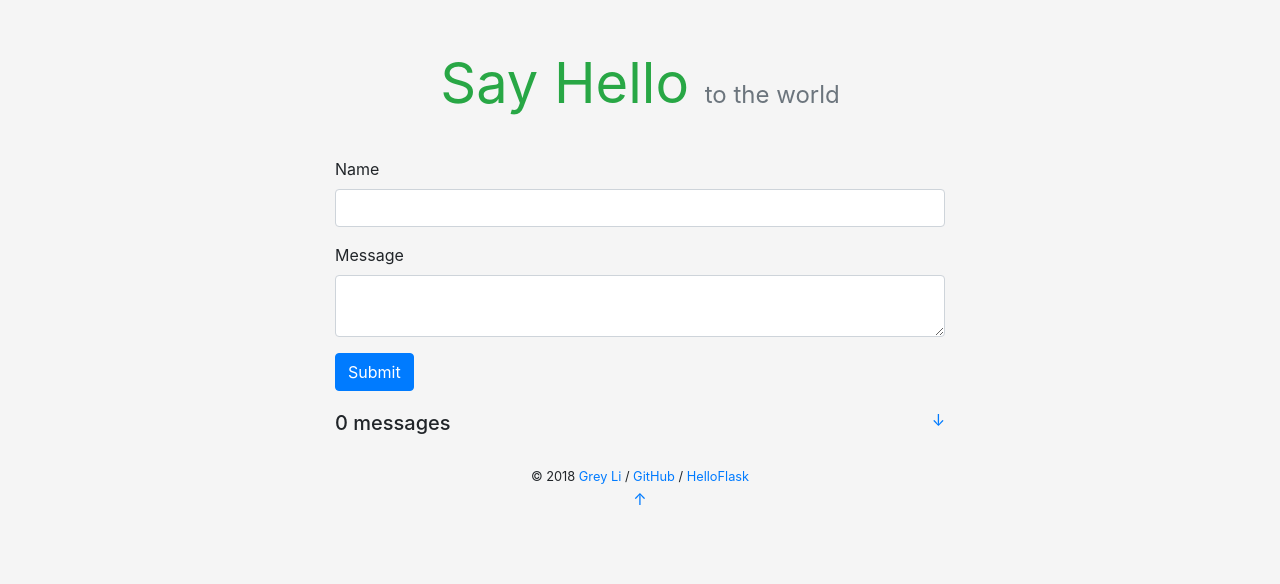
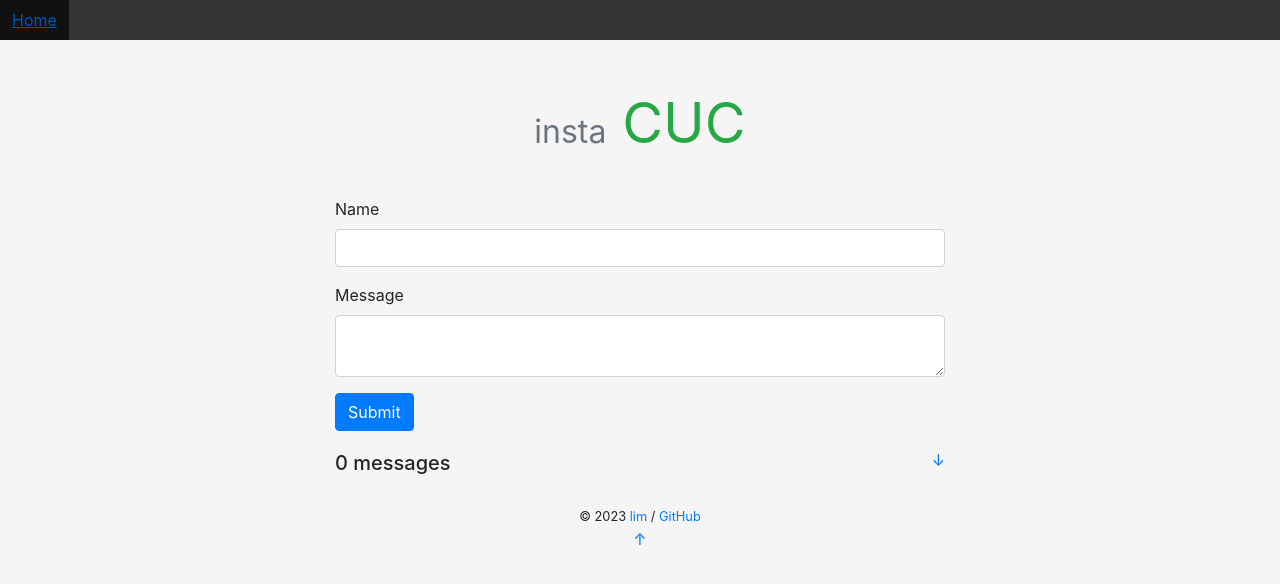
Before and after one commit to Lemoncchi/InstaCUC, a Flask app: page / in a window 1280 px wide. Shown: the top 584 px of the page. Run offline with Flask 2, Linux system fonts and the light colour scheme; data that the repository does not hold is empty; some libraries are stand-ins or nearby versions.

Commit message:
适配 CSS；更新 README.md 中的特色介绍；更新模版 base.html 中的 nav；添加 index 中的图片显示功能；添加示例图片；

```diff
--- a/sayhello/static/css/style.css
+++ b/sayhello/static/css/style.css
@@ -25,7 +25,7 @@
 }
 
 .sub-title {
-    font-size: 24px;
+    font-size: 32px;
 }
 
 @media screen and (max-width: 600px) {
@@ -41,3 +41,32 @@
 footer {
     margin: 20px;
 }
+
+nav ul {
+    list-style-type: none;
+    margin: 0;
+    padding: 0;
+    overflow: hidden;
+    background-color: #333;
+}
+
+nav li {
+    float: left;
+}
+
+nav li a {
+    display: block;
+    color: white;
+    text-align: center;
+    padding: 8px 12px;
+    text-decoration: none;
+}
+
+nav li a:hover {
+    background-color: #111;
+}
+
+.post_img {
+    width: 100%;
+    height: auto;
+}
--- a/sayhello/templates/base.html
+++ b/sayhello/templates/base.html
@@ -9,11 +9,24 @@
     <link rel="stylesheet" href="{{ url_for('static', filename='css/style.css') }}" type="text/css">
 </head>
 <body>
+            <nav>
+                <ul>
+                    <li><a href="{{ url_for('index') }}">Home</a></li>
+                    {#
+                    {% if current_user.is_authenticated %}
+                    <li><a href="{{ url_for('settings') }}">Settings</a></li>
+                    <li><a href="{{ url_for('logout') }}">Logout</a></li>
+                    {% else %}
+                    <li><a href="{{ url_for('login') }}">Login</a></li>
+                    {% endif %}
+                    #}
+                </ul>
+            </nav>
 <main class="container">
     <header>
         <h1 class="text-center display-4">
-            <a href="{{ url_for('index') }}" class="text-success"><strong>Say Hello</strong></a>
-            <small class="text-muted sub-title">to the world</small>
+            <small class="text-muted sub-title">insta</small>
+            <a href="{{ url_for('index') }}" class="text-success"><strong>CUC</strong></a>
         </h1>
     </header>
     {% for message in get_flashed_messages() %}
@@ -25,9 +38,8 @@
     {% block content %}{% endblock %}
     <footer class="text-center">
         {% block footer %}
-            <small> &copy; 2018 <a href="http://greyli.com" title="Written by Grey Li">Grey Li</a> /
-                <a href="https://github.com/greyli/sayhello" title="Fork me on GitHub">GitHub</a> /
-                <a href="http://helloflask.com" title="A HelloFlask project">HelloFlask</a>
+            <small> &copy; 2023 <a href="https://github.com/Mr-Nobodyl" title="Written by lim">lim</a> /
+                <a href="https://github.com/Mr-Nobodyl/SayHello" title="Fork me on GitHub">GitHub</a>
             </small>
             <p><a id="bottom" href="#" title="Go Top">&uarr;</a></p>
         {% endblock %}
--- a/sayhello/templates/index.html
+++ b/sayhello/templates/index.html
@@ -24,6 +24,10 @@
                     </small>
                 </div>
                 <p class="mb-1">{{ message.body }}</p>
+                <p>
+                    <s>"来自 faker 生成的狗屁不同的测试文字"</s>
+                </p>
+                <img src="/static/img/example.jpg" alt="Example Image" class="post_img">
             </a>
         {% endfor %}
     </div>
```
Also changed, not shown: README.md, sayhello/static/img/example.jpg (added).
